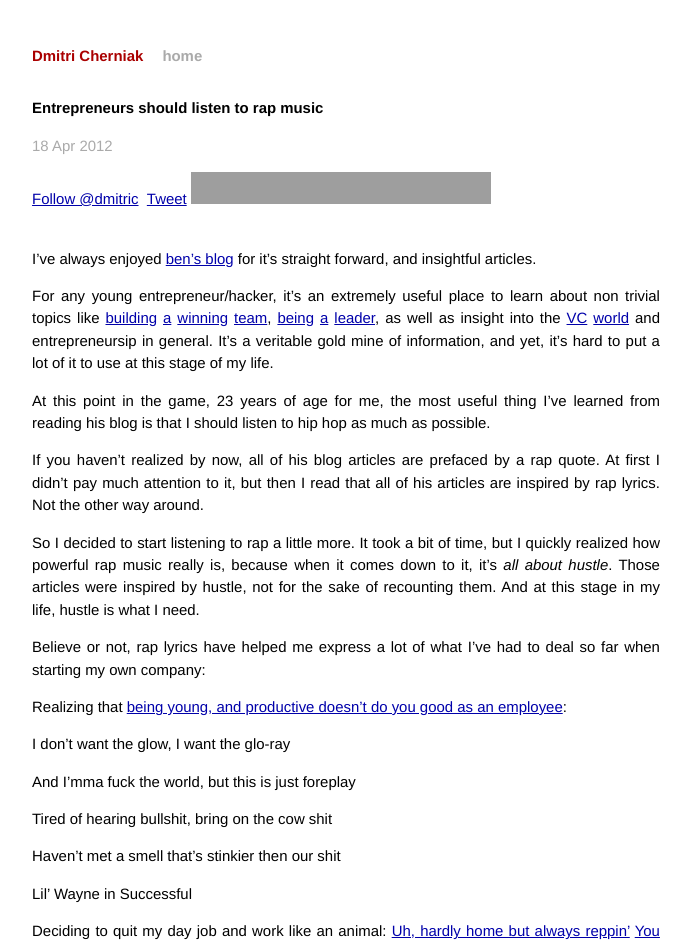
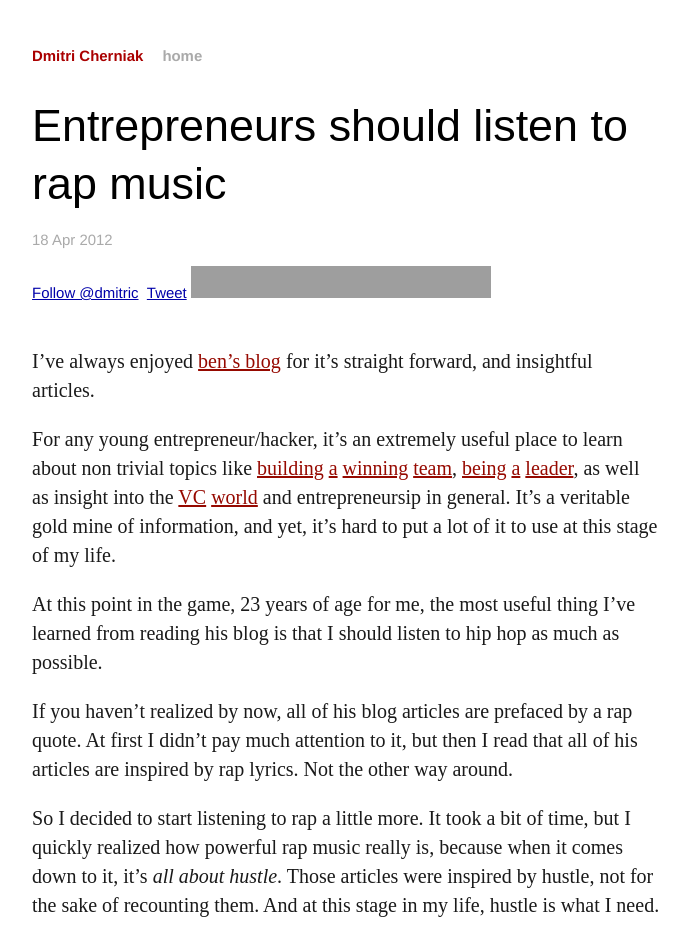
Before and after one commit to dmitric/dmitric.github.io, a Jekyll site: the page built from _posts/2012-04-14-entrepreneurs-should-listen-rap.markdown, in a window 1280 px wide. Shown: the top 944 px of the page, without its empty margins (294-985 px from the left). Built offline with Jekyll 4.4.1, drawn with Linux system fonts in a browser that asks for light colours; comment, search, counter and statistics services are not loaded; grey boxes are pictures that could not be loaded.

Commit message:
change css

```diff
--- a/css/main.css
+++ b/css/main.css
@@ -16,7 +16,6 @@
   background-color: #FFF;
   font: 13.34px Helvetica, Arial, sans-serif;
   font-size: small;
-  text-align: center;
 }
 
 h1, h2, h3, h4, h5, h6 {
@@ -45,13 +44,26 @@
 }
 
 ul.posts li {
-  line-height: 1.75em;
+  line-height: 2.75em;
 }
 
 ul.posts span {
   color: #aaa;
   font-family: Monaco, "Courier New", monospace;
-  font-size: 80%;
+  font-size: 90%;
+}
+
+ul.posts a {
+  line-height: 1.45em;
+  font-family: 'Habibi', serif;
+  text-rendering: optimizeLegibility;
+  word-wrap: break-word;
+  color: #1a1a1a;
+  font-size: 20px;
+  text-decoration: none;
+}
+ul.posts a:hover {
+  color: #a00;
 }
 
 /*****************************************************************************/
@@ -60,9 +72,18 @@
 /*
 /*****************************************************************************/
 
+.small-profile-image {
+border-radius: 50%;
+width: 50px;
+height: 50px;
+}
+
+.porthole{
+  padding:5px;height:50px;border-radius:50%;box-shadow: inset 0 2px 10px rgba(0,0,0,0.28);margin-bottom:20px;
+}
+
 .site {
   font-size: 115%;
-  text-align: justify;
   width: 42em;
   margin: 3em auto 2em;
   line-height: 1.5em;
@@ -71,6 +92,15 @@
 .site .header a {
   font-weight: bold;
   text-decoration: none;
+}
+
+.site h2, #home h1 {
+  line-height: 1.3em;
+  font-size: 3em;
+  font-family: 'Raleway', sans-serif;
+  font-weight: 100;
+  margin-bottom: 14px;
+  word-wrap: break-word;
 }
 
 .site .header h1.title {
@@ -133,6 +163,24 @@
 /*****************************************************************************/
 
 /* standard */
+
+#post {
+  line-height: 1.45em;
+  font-family: 'Habibi', serif;
+  font-size: 20px;
+  text-rendering: optimizeLegibility;
+  word-wrap: break-word;
+  color: #1a1a1a;
+}
+
+#post a:hover {
+  color: #a00;
+}
+
+#post a {
+  color: #960900;
+}
+
 #post pre {
   border: 1px solid #ddd;
   background-color: #eef;
```
